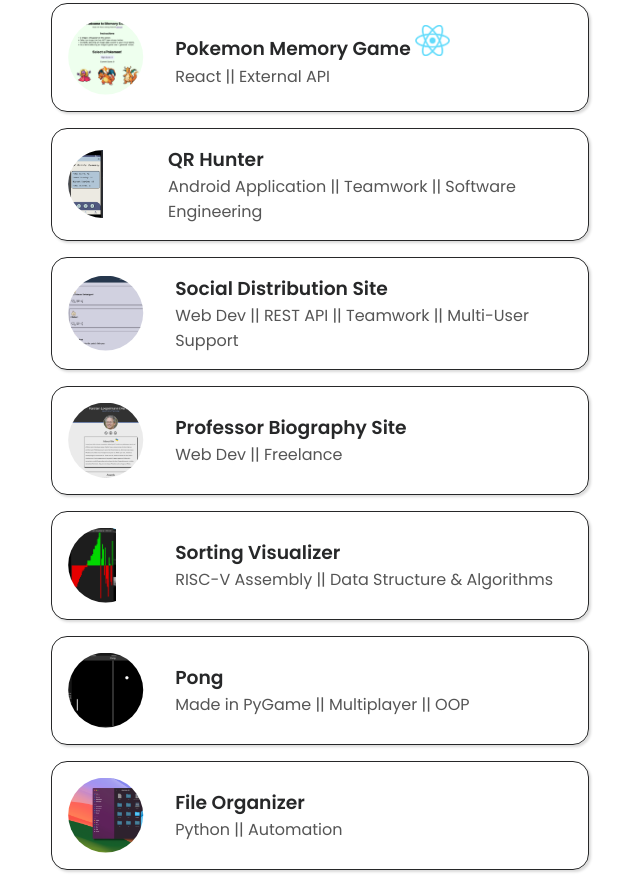
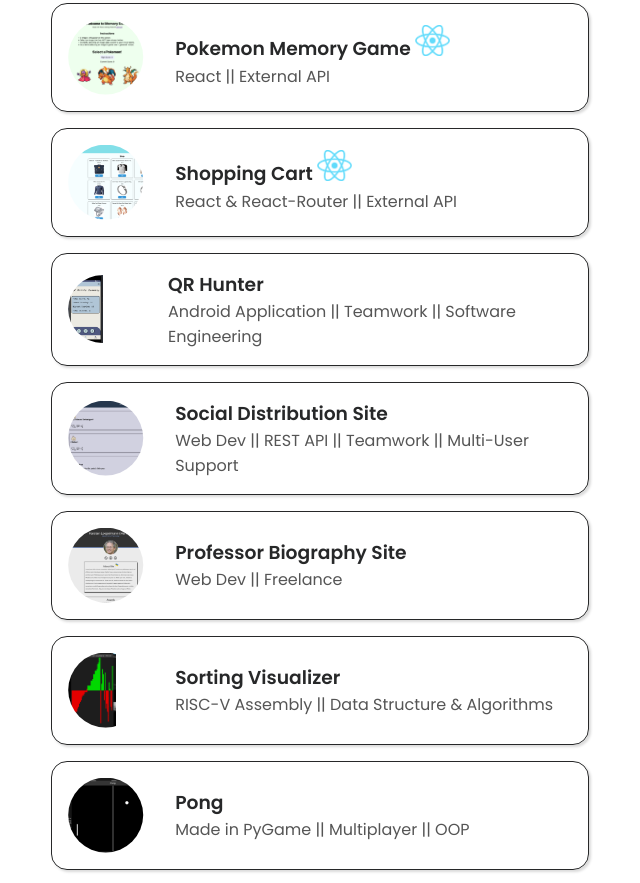
Before and after one commit to Eoljjang/portfolio, a plain HTML site: page index.html in a window 1280 px wide. Shown: the part 3189-4072 px from the top of the page, without its empty margins (320-960 px from the left). Drawn offline with Linux system fonts and the light colour scheme.

Commit message:
added project

```diff
--- a/index.html
+++ b/index.html
@@ -260,6 +260,17 @@
 
                 <div class="project-card">
                     <div class="project-preview">
+                        <img src="./assets/shopping-cart-preview.png" alt="">
+                    </div>
+
+                    <div class="project-caption">
+                        <h3 class="text-main"><a href="https://shopping-cart-app101.netlify.app" target="_blank">Shopping Cart</a> <img src="./assets/react-logo.png" class="react-icon"></h3>
+                        <p class="text-sub">React & React-Router || External API</p>
+                    </div>
+                </div>
+
+                <div class="project-card">
+                    <div class="project-preview">
                         <img src="./assets/qr_hunter_project.png" alt="">
                     </div>
 
```
Also changed, not shown: assets/shopping-cart-preview.png (added).
